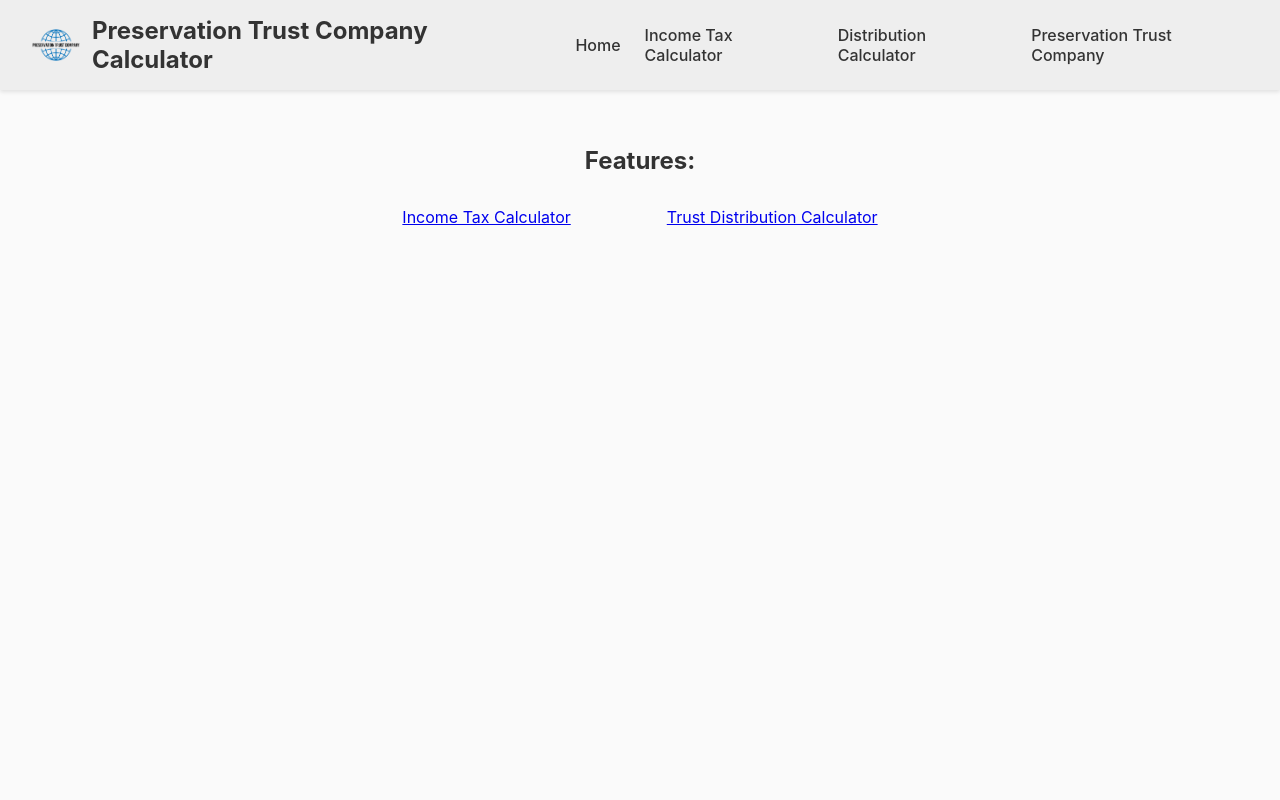
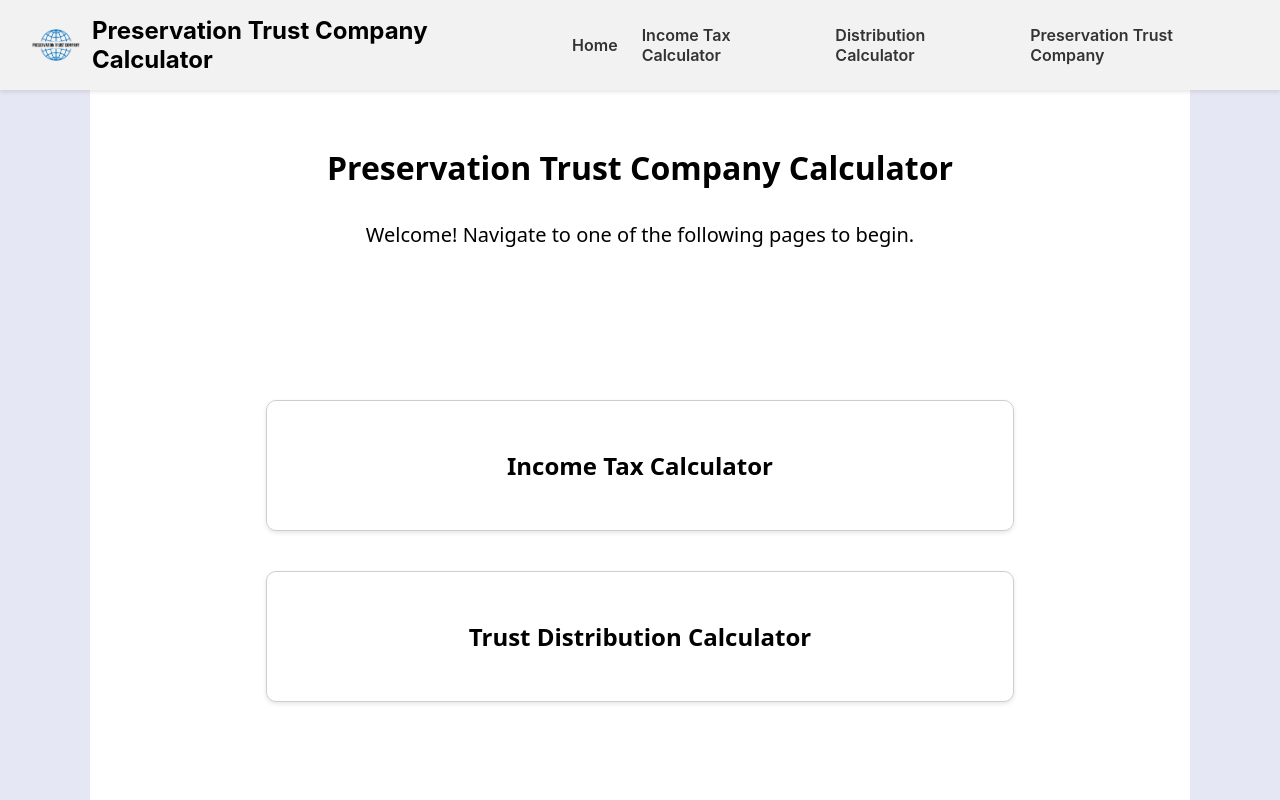
Before and after one commit to s-shipkoff/pvccalculator, a Next.js app: page / in a window 1280 px wide. Built offline with nearby package versions, Linux system fonts and the light colour scheme.

Commit message:
more UI changes

```diff
--- a/src/app/globals.css
+++ b/src/app/globals.css
@@ -7,25 +7,28 @@
 body {
   font-family: -apple-system, BlinkMacSystemFont, "Segoe UI", Roboto, Oxygen,
     Ubuntu, Cantarell, "Open Sans", "Helvetica Neue", sans-serif;
-  background-color: #fafafa;
-  color: #333;
-  height: 100%;
+  background-color: white;
+  color: black;
 }
 
-html {
+html,
+body {
   height: 100%;
+  margin: 0;
 }
 
 .layout-container {
   display: flex;
   flex-direction: column;
   min-height: 100dvh;
+  background-color: #e6e7f4ff;
 }
 
 main {
   flex: 1;
-  padding: 1.5rem;
   width: 100%;
-  max-width: 1000px;
+  max-width: 1100px;
   margin: 0 auto;
+  background-color: #ffffff;
+  padding: 0 3rem;
 }
--- a/src/app/home.module.css
+++ b/src/app/home.module.css
@@ -1,18 +1,63 @@
-.center {
-  padding: 2rem;
+/* ===== Page layout ===== */
+.pageContainer {
+  display: flex;
+  flex-direction: column;
+  flex: 1;
+
+  max-width: 1100px;
+  margin: 0 auto;
+  padding: 2rem 1rem;
+  font-family: system-ui, sans-serif;
+}
+
+/* ===== Header ===== */
+
+.headerSection {
+  margin-top: 1.5rem;
   text-align: center;
 }
 
-.h2 {
+.title {
+  font-size: 2rem;
   margin-bottom: 2rem;
 }
 
-.nav {
-  display: flex;
-  justify-content: center;
+.description {
+  font-size: 1.25rem;
+  margin-bottom: 7rem;
 }
 
-.nav a {
-  margin-left: 3rem;
-  margin-right: 3rem;
+/* ===== Link Section ===== */
+
+.linkContainer {
 }
+
+.link {
+  text-decoration: none;
+  color: black;
+  font-weight: 550;
+  font-size: 1.5rem;
+  border: 1px solid #cececeff;
+  border-radius: 10px;
+  padding: 3rem;
+  text-align: center;
+
+  margin: 2.5rem 7rem;
+
+  justify-content: center;
+  display: flex;
+  flex-direction: row;
+  box-shadow: 0 2px 4px rgba(0, 0, 0, 0.1);
+}
+
+.link:hover {
+  background-color: #f0f4ffff;
+}
+
+/* ===== Mobile ===== */
+
+@media (max-width: 899px) {
+  .link {
+    margin: 2.5rem 1rem;
+  }
+}
--- a/src/app/layout.js
+++ b/src/app/layout.js
@@ -3,7 +3,7 @@
 
 export const metadata = {
   title: 'PVC Calculator',
-  description: 'Preservation Trust Company calculator.',
+  description: 'Preservation Trust Company Income Tax for Trusts Calculator.',
   icons: {
     icon: '/favicon.ico',
   },
@@ -15,7 +15,10 @@
       <body>
         <div className="layout-container">
           <Header />
-          <main>{children}</main>
+          <main>
+            {children}
+          </main>
+
         </div>
       </body>
     </html>
--- a/src/app/not-found.js
+++ b/src/app/not-found.js
@@ -6,7 +6,6 @@
       <h1>404 - Page Not Found</h1>
       <p>The page you're looking for does not exist.</p>
       <p><Link href="/">Return to Home</Link></p>
-      <p><Link href="/calculator">Or go to the Calculator</Link></p>
     </div>
   )
 }
--- a/src/app/page.js
+++ b/src/app/page.js
@@ -4,11 +4,16 @@
 
 export default function HomePage() {
   return (
-    <div className={styles.center}>
-      <h2 className={styles.h2}>Features:</h2>
-      <nav className={styles.nav}>
-        <Link href='/income'>Income Tax Calculator</Link>
-        <Link href='/distribution'>Trust Distribution Calculator</Link>
+    <div className={styles.pageContainer}>
+      <div className={styles.headerSection}>
+        <h1 className={styles.title}>Preservation Trust Company Calculator</h1>
+        <p className={styles.description}>
+          Welcome! Navigate to one of the following pages to begin.
+        </p>
+      </div>
+      <nav className={styles.linkContainer}>
+        <Link className={styles.link} href='/income'>Income Tax Calculator</Link>
+        <Link className={styles.link} href='/distribution'>Trust Distribution Calculator</Link>
       </nav>
     </div>
   )
--- a/src/components/Header.module.css
+++ b/src/components/Header.module.css
@@ -1,5 +1,5 @@
 .header {
-  background-color: #eee;
+  background-color: #f2f2f2ff;
   padding: 1rem 2rem;
   display: flex;
   justify-content: space-between;
@@ -40,7 +40,7 @@
   margin-left: 1.5rem;
   text-decoration: none;
   color: #333;
-  font-weight: 500;
+  font-weight: 600;
 }
 
 .nav a:hover {
```
Also changed, not shown: src/app/income/income.module.css (+9 -1 lines).
